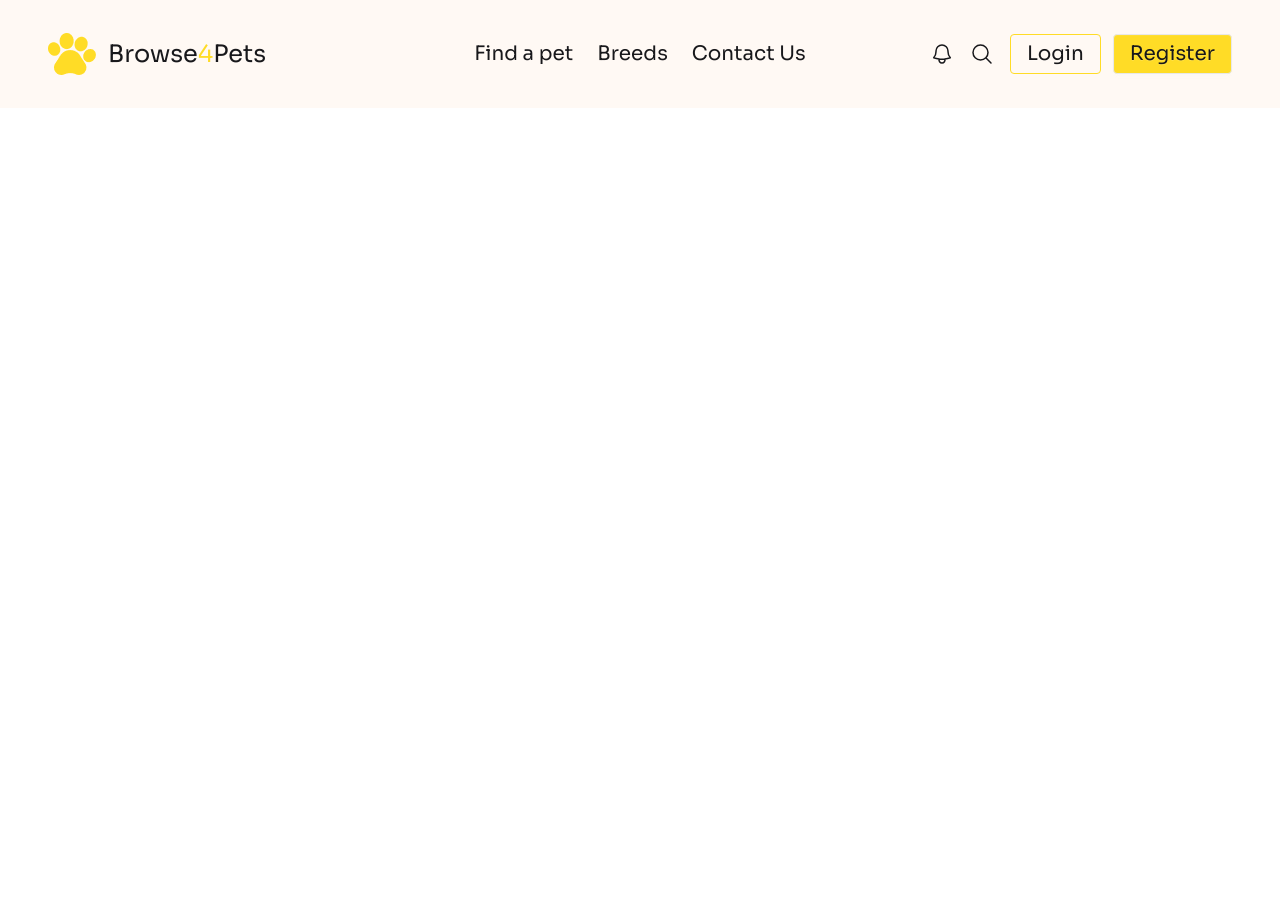
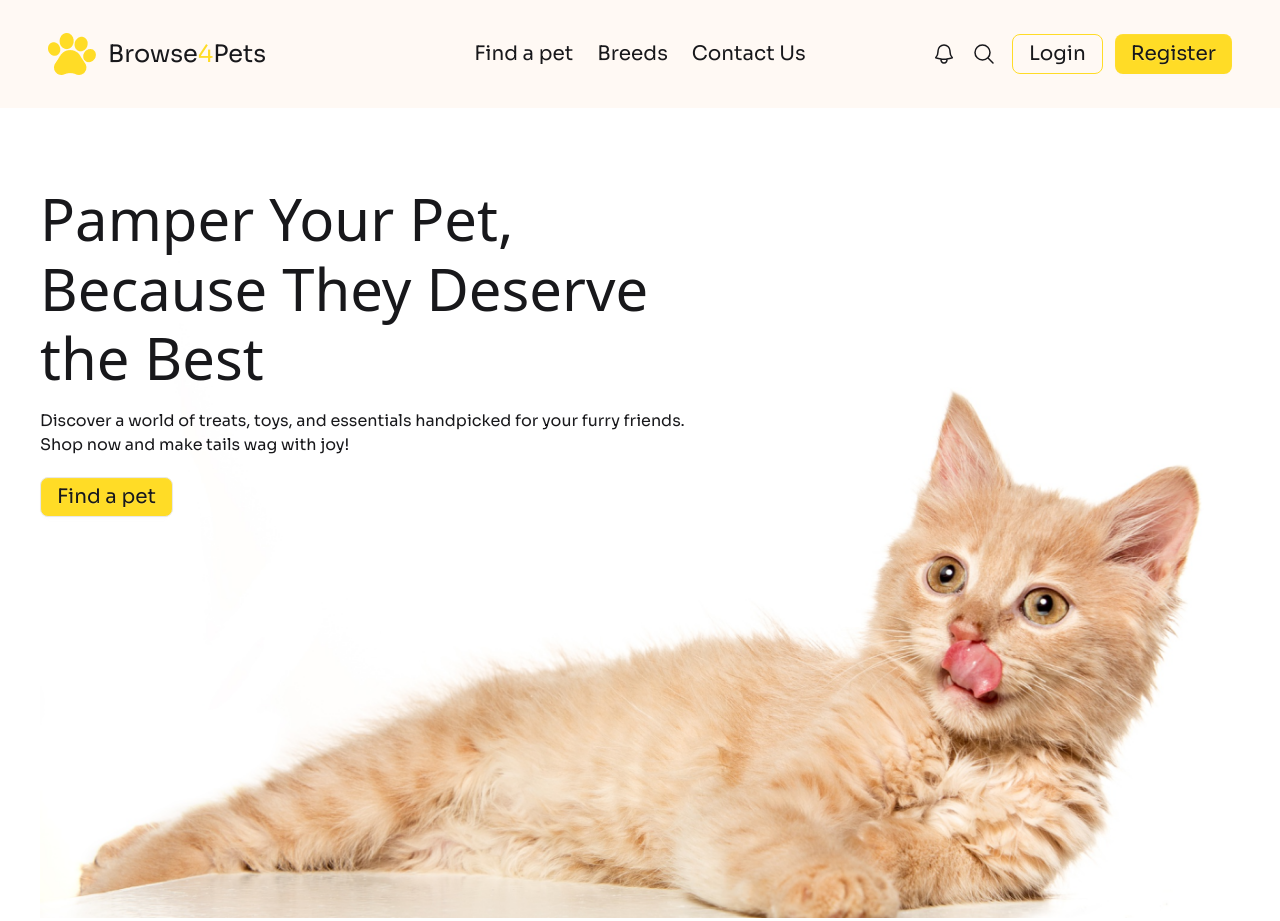
Before and after one commit to sourav136/Browse4Pets, a plain HTML site: page index.html in a window 1280 px wide. Before the commit the page ends 800 px from the top, so only its background shows below. Drawn offline with nearby package versions, Linux system fonts and the light colour scheme; a web font is replaced by a local one.

Commit message:
finished the hero section

```diff
--- a/index.html
+++ b/index.html
@@ -29,7 +29,7 @@
 </head>
 <body>
   <header class="bg-[#FFF9F4] sora">
-      <nav class="max-w-screen-xl mx-auto sm:px-10 ">
+      <nav class="max-w-screen-xl mx-auto sm:px-10  border-b lg:border-none">
         <div class="navbar py-6.5">
           <div class="navbar-start">
             <a class="hidden lg:block ">
@@ -55,8 +55,8 @@
                 <svg xmlns="http://www.w3.org/2000/svg" fill="none" viewBox="0 0 24 24" stroke-width="1.5" stroke="currentColor" class="size-6 cursor-pointer mx-4">
                     <path stroke-linecap="round" stroke-linejoin="round" d="m21 21-5.197-5.197m0 0A7.5 7.5 0 1 0 5.196 5.196a7.5 7.5 0 0 0 10.607 10.607Z" />
                 </svg>
-                <a class="btn text-xl font-normal btn-outline border-[#FFDC26]">Login</a>
-                <a class="btn ml-3 text-xl font-normal bg-[#FFDC26]">Register</a>
+                <a class="btn text-xl font-normal btn-outline rounded-lg border-[#FFDC26]">Login</a>
+                <a class="btn ml-3 text-xl font-normal border-none rounded-lg bg-[#FFDC26]">Register</a>
             </div>
             <div class="dropdown dropdown-end">
               <div tabindex="0" role="button" class="btn btn-ghost lg:hidden">
@@ -77,8 +77,8 @@
                       </svg>
                     </div>
                     <div class="flex flex-col gap-2.5 px-2.5">
-                      <a class="btn text-xl font-normal btn-outline border-[#FFDC26]">Login</a>
-                      <a class="btn text-xl font-normal bg-[#FFDC26]">Register</a>
+                      <a class="btn text-xl font-normal btn-outline rounded-lg border-[#FFDC26]">Login</a>
+                      <a class="btn text-xl font-normal border-none rounded-lg bg-[#FFDC26]">Register</a>
                     </div>
               </ul>
             </div>
@@ -86,5 +86,16 @@
         </div>
       </nav>
   </header>
+
+  <main class="sora max-w-screen-xl mx-auto">
+    <section aria-labelledby="hero-tiltle" class="px-4 md:px-10 mt-19 mb-32.5">
+      <div>
+        <h1 id="hero-tiltle" class="adlam text-3xl md:text-[58px] z-10 relative">Pamper Your Pet,<br> Because They Deserve <br> the Best</h1>
+        <p class=" text-basemd:text-xl mt-4 mb-5 max-w-168 z-10 relative">Discover a world of treats, toys, and essentials handpicked for your furry friends. Shop now and make tails wag with joy!</p>
+        <button class="btn bg-[#FFDC26] rounded-lg text-base md:text-xl font-normal z-10 relative">Find a pet</button>
+      </div>
+      <img src="images/cat-big.png" class="w-full -mt-23 sm:-mt-40 md:-mt-45 lg:-mt-70 z-0" alt="">
+    </section>
+  </main>
 </body>
 </html>
```
